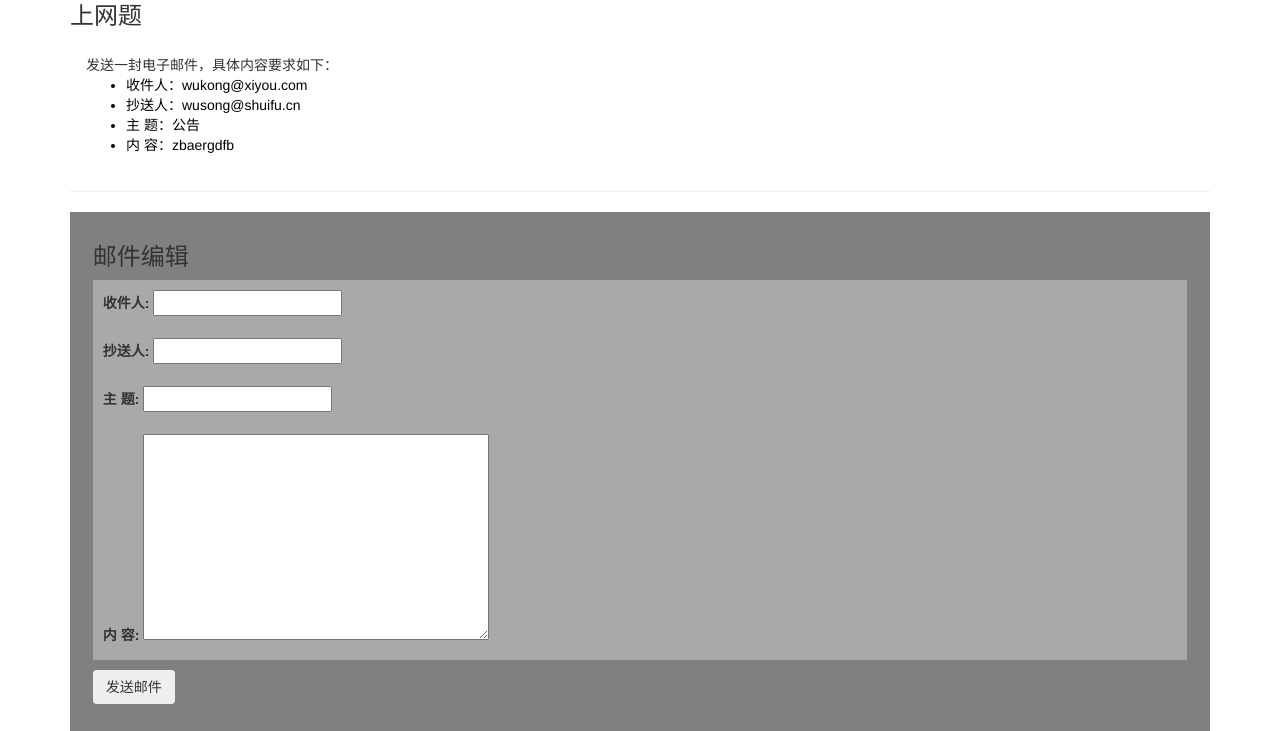
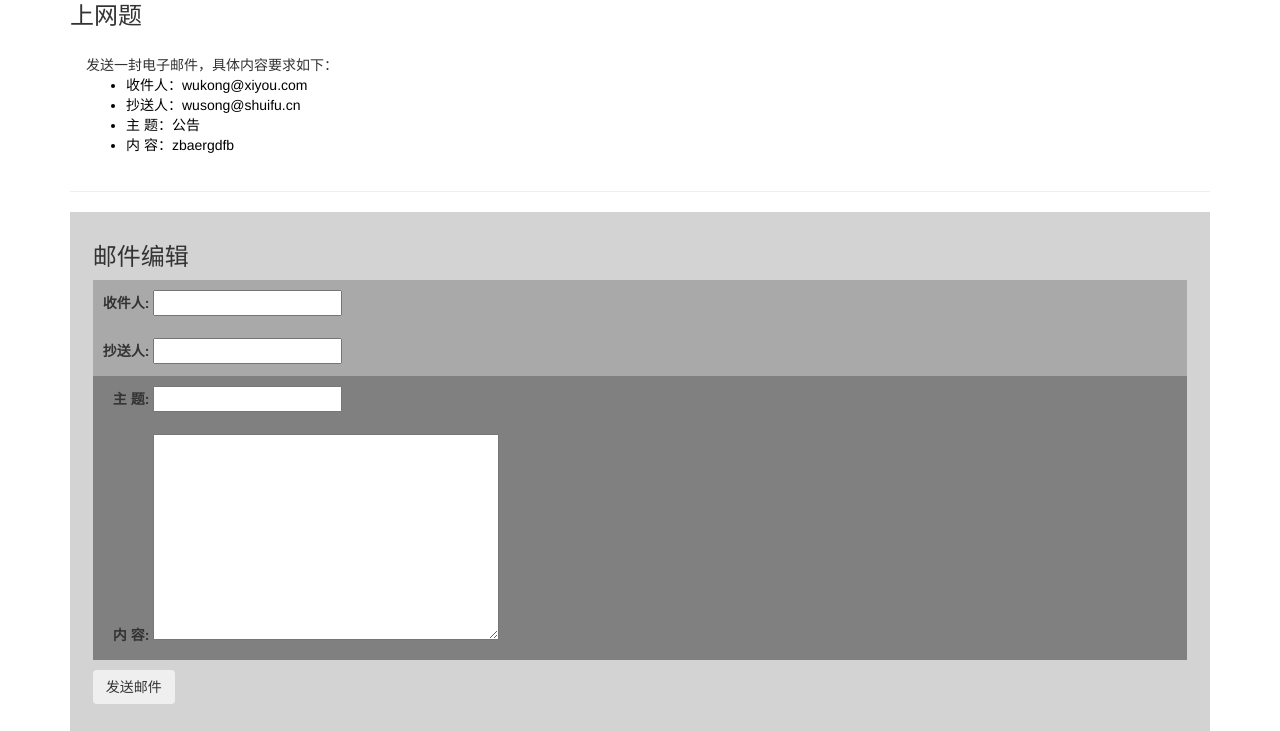
Before and after one commit to tanglw2020/django-mysite, a Django app: page /exam/exampage/4/emailquestion/ in a window 1280 px wide. Shown: the part 238-969 px from the top of the page. Run offline with Django 3.2, Linux system fonts and the light colour scheme; data comes from the database, SQL or seed files in the repository; both versions use the stored data as it was after the commit; some libraries are stand-ins or nearby versions.

Commit message:
fix: email send page color settings

```diff
--- a/polls/templates/polls/exam_page_email_question.html
+++ b/polls/templates/polls/exam_page_email_question.html
@@ -24,7 +24,7 @@
 <HR style=" FILTER: alpha (opacity = 100, finishopacity =0 , style= 2 )" width="100%" color=#987 cb 9 SIZE=20>
 
   <div class='emailsender'
-    style="padding: 1% 2%; background-color: gray;">
+    style="padding: 1% 2%; background-color:lightgrey;">
     <h3>邮件编辑</h3>
     <form method='POST' action='' enctype='multipart/form-data'>
       {% csrf_token %}
@@ -37,10 +37,10 @@
       <div class="form-row" style="padding: 10px 10px; background-color:darkgray;">
         {% include "polls/form_item.html" with form_item=form.name2 %}
       </div>
-      <div class="form-row" style="padding: 10px 10px; background-color:darkgray;">
+      <div class="form-row" style="padding: 10px 20px; background-color:gray;">
         {% include "polls/form_item.html" with form_item=form.topic %}
       </div>
-      <div class="form-row" style="padding: 10px 10px; background-color:darkgray;">
+      <div style="padding: 10px 20px; background-color:gray;">
         {% include "polls/form_item.html" with form_item=form.content %}
       </div>
       <div class='form-group' style=" margin-top: 10px">
--- a/polls/templates/polls/exam_page_system_question.html
+++ b/polls/templates/polls/exam_page_system_question.html
@@ -42,10 +42,10 @@
           <div class="mb-3">
             {{ form.file }} {{ form.file.errors }}
           </div>
-          <div class='form-group' style="color: green; margin-top: 10px">
+          <div class='form-group' style=" margin-top: 10px">
             <input type="submit" class="btn btn-info" value="上传文件" name="">
             {% if uploadsucc %}
-            <label for="UploadSucc">上传成功!!</label>
+            <label for="UploadSucc" style="color: green; margin-left: 20px">上传成功!!</label>
             {% endif %}
           </div>
           </form>
--- a/polls/templates/polls/form_item.html
+++ b/polls/templates/polls/form_item.html
@@ -1,6 +1,5 @@
 
     <div class="fieldWrapper">
-
         <label for="{{ form_item.id_for_label }}">{{ form_item.label }}</label>
         {{ form_item }}  {{ form_item.errors }}
     </div>
```
Also changed, not shown: db.sqlite3.
